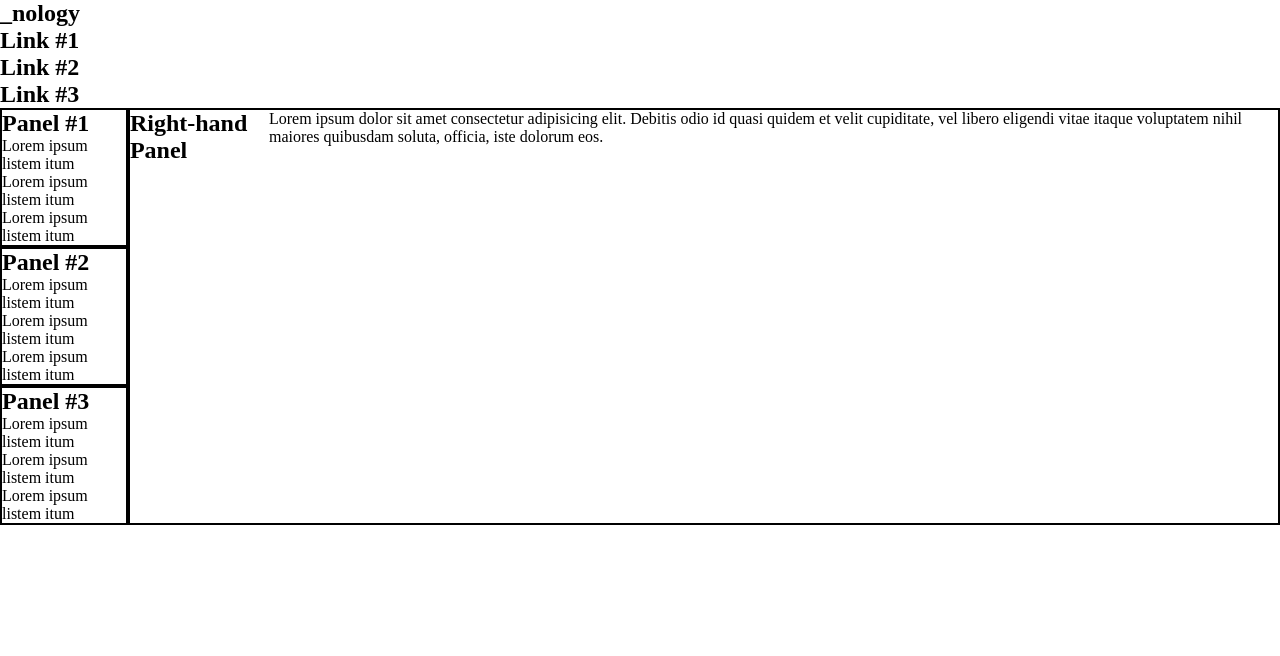
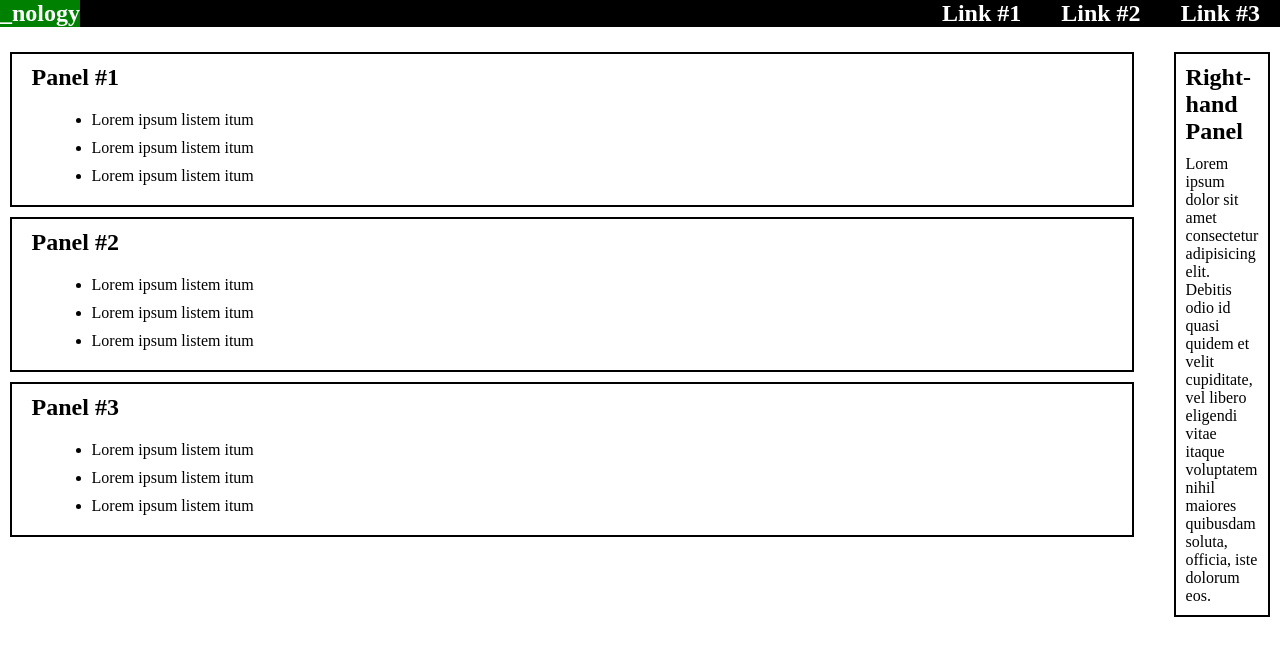
Before and after one commit to mujm4tic/css-flex-layout, a plain HTML site: page index.html in a window 1280 px wide. Drawn offline with Linux system fonts and the light colour scheme.

Commit message:
nearly perfected, challenge snapshots added

```diff
--- a/index.html
+++ b/index.html
@@ -7,12 +7,12 @@
     <link rel="stylesheet" href="style.css">
 </head>
 <body>
-    <header>
-        <section>
+    <header class="hflex">
+        <section class="logo">
             <h1>_nology</h1>
         </section>
 
-        <section>
+        <section class="hlflex">
             <div>
                 <h1>Link #1</h1>
             </div>
@@ -30,7 +30,7 @@
     <main class="mflex">
         <section class="lpflex">
 
-            <div>
+            <div class="flex-p">
                 <h2>Panel #1</h2>
                 <ul>
                     <li>Lorem ipsum listem itum</li>
@@ -39,7 +39,7 @@
                 </ul>
             </div>
 
-            <div>
+            <div class="flex-p">
                 <h2>Panel #2</h2>
                 <ul>
                     <li>Lorem ipsum listem itum</li>
@@ -48,7 +48,7 @@
                 </ul>
             </div>
 
-            <div>
+            <div class="flex-p">
                 <h2>Panel #3</h2>
                 <ul>
                     <li>Lorem ipsum listem itum</li>
--- a/style.css
+++ b/style.css
@@ -3,25 +3,80 @@
     padding: 0px;
 }
 
+.logo{
+    background-color: green;
+}
+
+.hflex{
+    display:flex;
+    flex-direction: row;
+    justify-content: space-between;
+}
+
+
+.hlflex{
+    display:flex;
+    flex-direction: row;
+    justify-content: right;
+}
+
+header{
+    background-color: black;
+    color: white;
+    margin-bottom: 10px;
+}
+
+.hlflex h1{
+    margin: 0px 20px;
+}
 
 .mflex{
     display: flex;
-    justify-content: space-evenly;
     flex-direction: row;
+    justify-content: center;
+    margin: 0px 40px;
+    /* should have height value */
 }
 
 .lpflex{
     display: flex;
-    justify-content: left;
     flex-direction: column;
+    margin-top: 10px;
+}
+
+.flex-p{
+    margin: 5px 0px;
 }
 
 .rpflex{
     display: flex;
-    justify-content: right;
+    flex-direction: column;
     border: 2px solid black;
+    margin-left: 40px;
+    margin-top: 15px;
+    padding: 10px 10px;
+}
+
+.rpflex p{
+    margin-top: 10px;
 }
 
 .lpflex div{
     border: 2px solid black;
+    min-width: 1100px;
+    padding-left: 20px;
 }
+
+.lpflex h2{
+    margin-top: 10px;
+}
+
+.flex-p ul{
+    justify-content: space-between;
+    padding: 10px 50px;
+}
+
+.flex-p ul li{
+    justify-content: space-between;
+    margin: 10px;
+}
```
Also changed, not shown: images/Screenshot 2021-07-14 at 16.23.08.png (added), images/Screenshot 2021-07-14 at 16.23.15.png (added).
